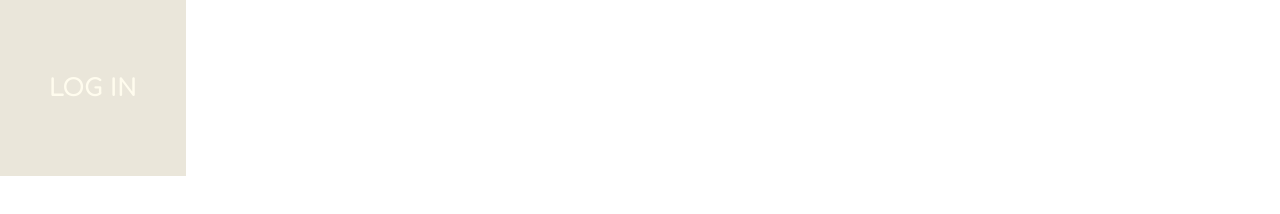
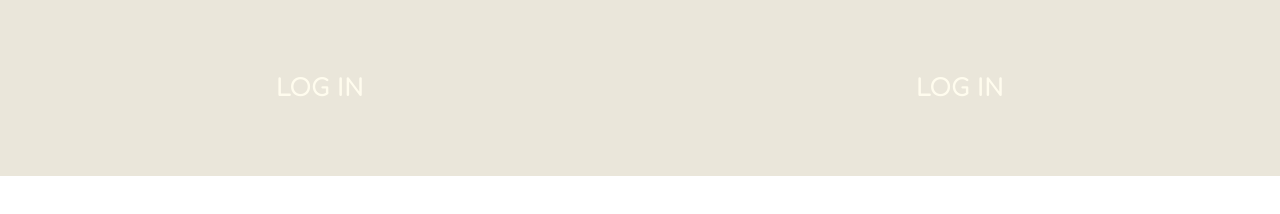
Before and after one commit to malexxim/jogo-da-memoria, a plain HTML site: page index.html in a window 1280 px wide. Drawn offline with Linux system fonts and the light colour scheme.

Commit message:
Aula 39/1 botão de signup

```diff
--- a/css/generic/reset.css
+++ b/css/generic/reset.css
@@ -5,4 +5,5 @@
 
 button {
   font-family: inherit;
+  border: none;
 }
--- a/src/components/flat-button/index.js
+++ b/src/components/flat-button/index.js
@@ -11,8 +11,7 @@ const flatButton = (function() {
       color: #fffcee;
       font-size: 24px;
       font-weight: bold;
-      border: none;
-      width: 186px;
+      width: 50%;
       height: 176px;
       text-transform: uppercase;
     }
--- a/src/pages/signup/index.js
+++ b/src/pages/signup/index.js
@@ -1,7 +1,9 @@
 (function() {
   const $root = document.querySelector("#root");
 
-  const $flatButton = flatButton.render();
+  const $loginButton = flatButton.render();
+  const $signupButton = flatButton.render();
 
-  $root.insertAdjacentHTML("beforeend", $flatButton);
+  $root.insertAdjacentHTML("beforeend", $loginButton);
+  $root.insertAdjacentHTML("beforeend", $signupButton);
 })();
```
Also changed, not shown: index.html (+0 -1 lines).
